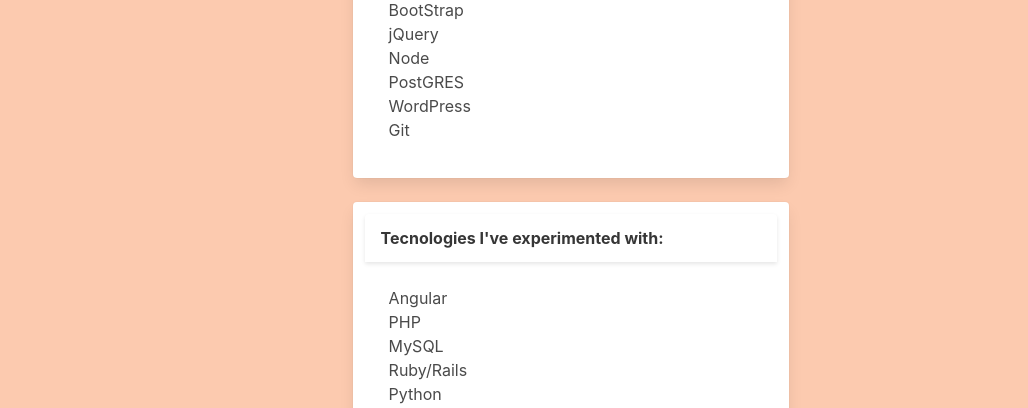
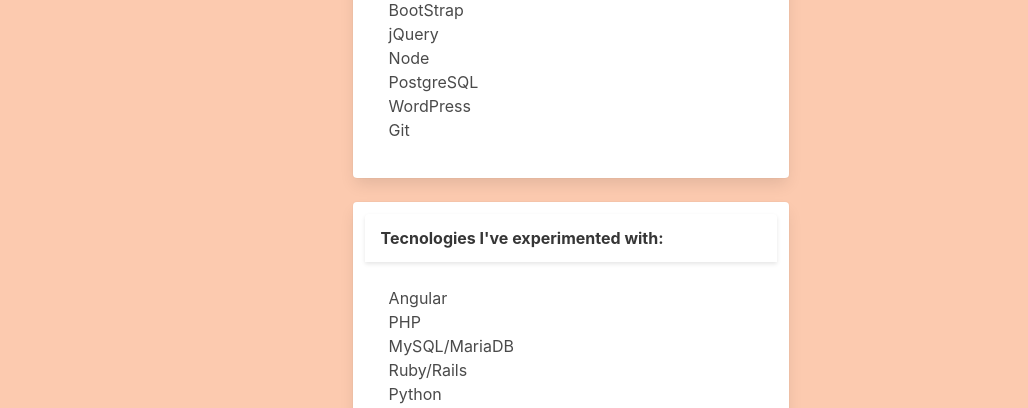
Before and after one commit to stephepush/ngPortfolio, an Angular app: page /about in a window 1280 px wide. Shown: the part 1348-1756 px from the top of the page, without its empty margins (57-1085 px from the left). Built offline with nearby package versions, Linux system fonts and the light colour scheme.

Commit message:
Revises some copy(?); list items from about page

```diff
--- a/src/app/about-component/about-component.component.ts
+++ b/src/app/about-component/about-component.component.ts
@@ -10,11 +10,11 @@
 
   techLists: any[] = [
     {
-      techs: ['HTML/CSS/JavaScript', 'ReactJS', 'BootStrap', 'jQuery', 'Node', 'PostGRES', 'WordPress', 'Git'],
+      techs: ['HTML/CSS/JavaScript', 'ReactJS', 'BootStrap', 'jQuery', 'Node', 'PostgreSQL', 'WordPress', 'Git'],
       title: "Technologies I've completed projects with:"
     },
     {
-      techs: ['Angular', 'PHP', 'MySQL', 'Ruby/Rails', 'Python', 'Django' ],
+      techs: ['Angular', 'PHP', 'MySQL/MariaDB', 'Ruby/Rails', 'Python', 'Django' ],
       title: "Tecnologies I've experimented with:"
     }
   ]
```
